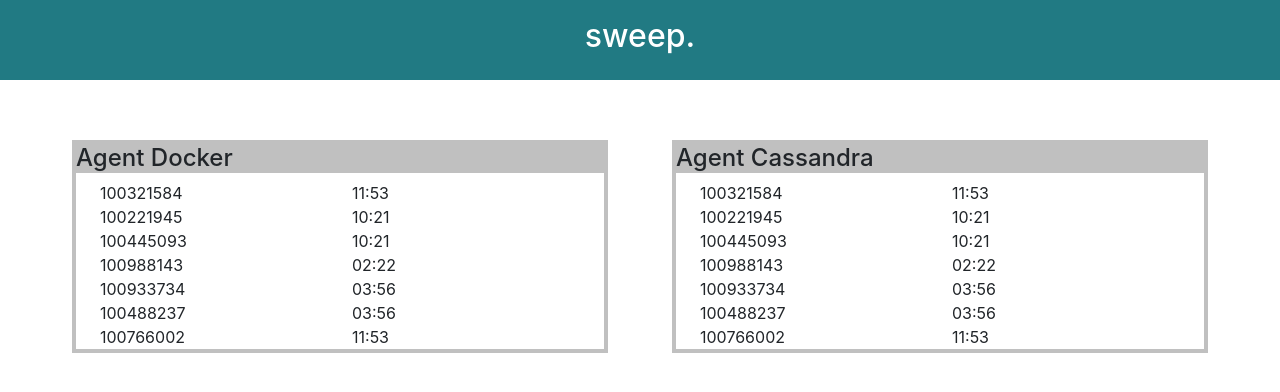
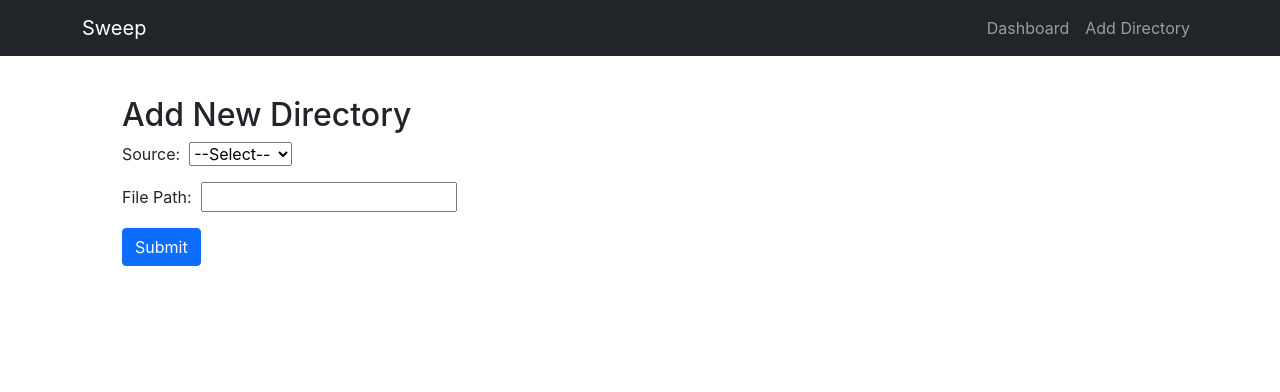
Before and after one commit to sweepenergy/lads, a React (Create React App) app in the folder lads_ui/: page /add in a window 1280 px wide. Shown: the top 392 px of the page. Built offline with nearby package versions, Linux system fonts and the light colour scheme.

Commit message:
Pages up

```diff
--- a/lads_ui/package.json
+++ b/lads_ui/package.json
@@ -6,9 +6,13 @@
     "@testing-library/jest-dom": "^5.11.4",
     "@testing-library/react": "^11.1.0",
     "@testing-library/user-event": "^12.1.10",
+    "bootstrap": "^5.1.3",
     "react": "^17.0.2",
+    "react-bootstrap": "^2.0.2",
     "react-dom": "^17.0.2",
+    "react-router-dom": "^6.0.2",
     "react-scripts": "4.0.3",
+    "styled-components": "^5.3.3",
     "web-vitals": "^1.0.1"
   },
   "scripts": {
--- /dev/null
+++ b/lads_ui/src/Add.js
@@ -0,0 +1,64 @@
+import React, {useReducer, useState} from 'react';
+import './App.css';
+import Container from 'react-bootstrap/Container';
+import Row from 'react-bootstrap/Row';
+import Col from 'react-bootstrap/Col';
+import Button from 'react-bootstrap/Button';
+import Navbar from 'react-bootstrap/Navbar';
+import Nav from 'react-bootstrap/Nav';
+
+const formReducer = (state, event) => {
+  if(event.reset) {
+   return {
+     source: '',
+     filepath: '',
+   }
+ }
+  return {
+    ...state,
+    [event.name]: event.value
+  }
+}
+
+function Add() {
+	const [formData, setFormData] = useReducer(formReducer, {});
+	const handleSubmit = event => {
+		event.preventDefault();
+		console.log(event.target);
+		alert(Object.entries(formData));
+	}
+	const handleChange = event => {
+    	setFormData({
+      		name: event.target.name,
+      		value: event.target.value,
+    	});
+  	}
+	return(
+		<Container className="Add">
+			<h2>Add New Directory</h2>
+			<form onSubmit={handleSubmit}>
+				<fieldset>
+					<p>
+        			<label>
+        				Source: &nbsp;
+          				<select name="source" onChange={handleChange} value={formData.source || ''}>
+          					<option value="">--Select--</option>
+          					<option value="docker">Docker</option>
+          					<option vlue="cassandra">Cassandra</option>
+      					</select>
+        			</label>
+        			</p>
+        			<p>
+        			<label>
+        				File Path: &nbsp;
+          				<input name="filepath" onChange={handleChange} value={formData.filepath || ''}/>
+        			</label>
+        			</p>
+    			</fieldset>
+    			<Button type="submit" value="Submit">Submit</Button>
+  			</form>
+		</Container>
+	);
+}
+
+export default Add;
--- a/lads_ui/src/Agent.js
+++ b/lads_ui/src/Agent.js
@@ -1,6 +1,12 @@
 import React from 'react';
 import './App.css';
 import {getJSON} from './testLogs.js';
+import Container from 'react-bootstrap/Container';
+import Row from 'react-bootstrap/Row';
+import Col from 'react-bootstrap/Col';
+import Button from 'react-bootstrap/Button';
+import Navbar from 'react-bootstrap/Navbar';
+import Nav from 'react-bootstrap/Nav';
 
 class Log extends React.Component {
 	render(){
@@ -17,7 +23,7 @@
 		var logs = [];
 		//console.log(json[1].id);
 		for (let key in json){
-			logs.push(<div className="row"><div className="col">{json[key].id}</div><div className="col">{json[key].date}</div></div>);
+			logs.push(<Row><Col>{json[key].id}</Col><Col>{json[key].date}</Col></Row>);
 		}
 		return (logs);
 	}
@@ -26,9 +32,9 @@
 		return(
 			<div className="Agent">
 				<div className="Agent-header"><h4>Agent {this.props.id}</h4></div>
-				<div className="container">
+				<Container>
 					{this.getLogs()}
-				</div>
+				</Container>
 			</div>
 		);
 	}
--- a/lads_ui/src/App.css
+++ b/lads_ui/src/App.css
@@ -1,29 +1,3 @@
-.App {
-
-}
-
-.App-logo {
-  height: 40vmin;
-  pointer-events: none;
-}
-
-@media (prefers-reduced-motion: no-preference) {
-  .App-logo {
-    animation: App-logo-spin infinite 20s linear;
-  }
-}
-
-.App-header {
-  background-color: #217A83;
-  min-height: 10vh;
-  display: flex;
-  flex-direction: column;
-  align-items: center;
-  justify-content: center;
-  font-size: calc(10px + 1vmin);
-  color: white;
-}
-
 .Agent {
   margin: 20px;
   border:4px solid silver;
@@ -34,21 +8,10 @@
 
 .App-body {
   padding:5vh;
+  display: flex;
+  flex-direction: column;
+  justify-content: center;
 }
-
-.App-link {
-  color: #61dafb;
-}
-
-@keyframes App-logo-spin {
-  from {
-    transform: rotate(0deg);
-  }
-  to {
-    transform: rotate(360deg);
-  }
-}
-
 .log {
   /*background-color:skyblue;*/
 }
--- a/lads_ui/src/App.js
+++ b/lads_ui/src/App.js
@@ -1,32 +1,49 @@
 import './App.css';
 import Agent from './Agent.js';
+import Add from './Add.js';
 
+import { BrowserRouter, Routes, Route } from 'react-router-dom';
+import Container from 'react-bootstrap/Container';
+import Row from 'react-bootstrap/Row';
+import Col from 'react-bootstrap/Col';
+import Navbar from 'react-bootstrap/Navbar';
+import Nav from 'react-bootstrap/Nav';
 
 function getAgents(){
   return (
-    <div className="row">
-      <div className="col">
+    <Row>
+      <Col>
         <Agent id="Docker" />
-      </div>
-      <div className="col">
+      </Col>
+      <Col>
         <Agent id="Cassandra" />
-      </div>
-    </div>
+      </Col>
+    </Row>
   );
 }
 
 function App() {
+  <Container></Container>
   return (
-  <div className="App">
-    <div className="App-header">
-      <h2>sweep.</h2>
-    </div>
-    <div className="App-body">
-        <div className="container-fluid">
-          {getAgents()}
-        </div>
-    </div>
-  </div>
+  <BrowserRouter>
+
+  <Navbar bg="dark" variant="dark">
+    <Container>
+      <Navbar.Brand>Sweep</Navbar.Brand>
+      <Nav>
+        <Nav.Link href="/">Dashboard</Nav.Link>
+        <Nav.Link href="/add">Add Directory</Nav.Link>
+      </Nav>
+    </Container>
+  </Navbar>
+  <Container className="App-body">
+    <Routes>
+      <Route path="/" element={getAgents()} />
+      <Route path="/add*" element={<Add />} />
+    </Routes>
+
+  </Container>
+  </BrowserRouter>
   );
 }
 
```
Also changed, not shown: 1 other file (tests, documents, lock files or other folders).
